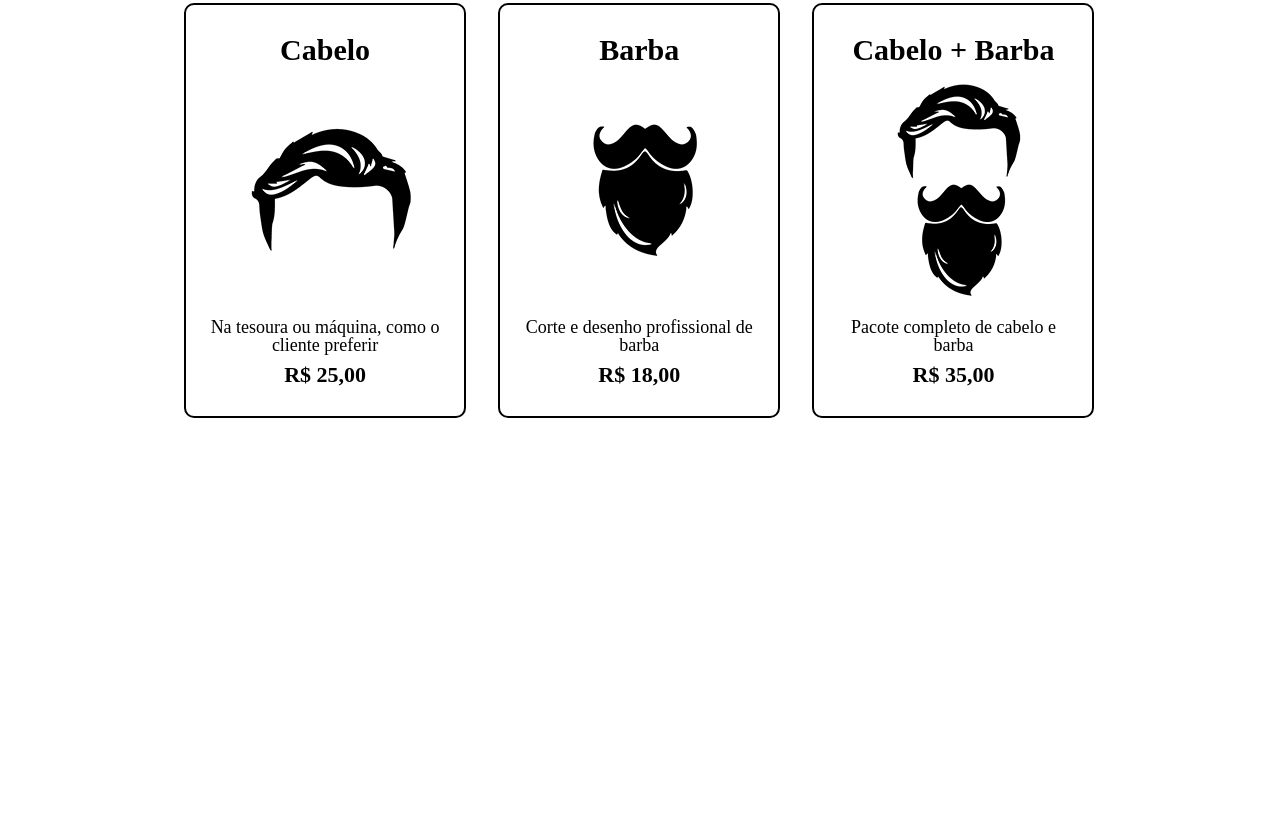
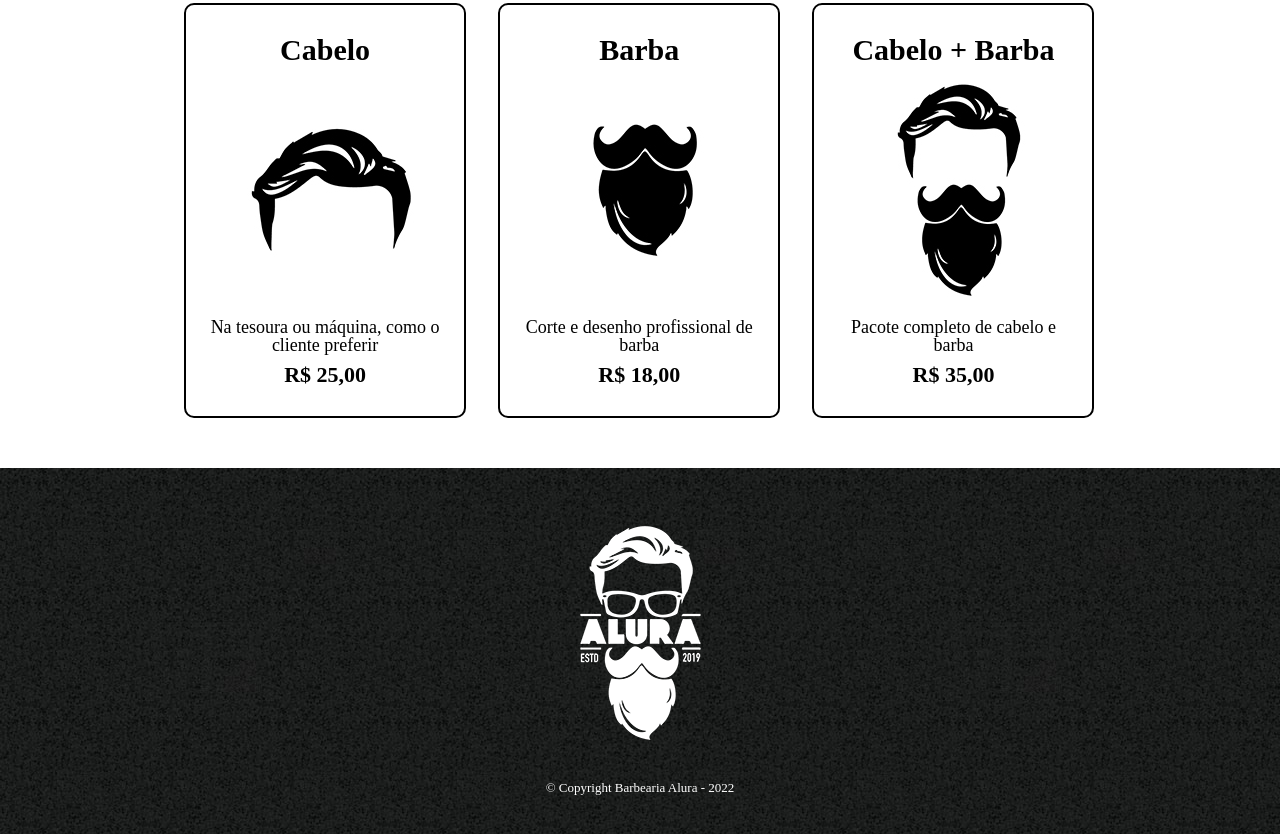
Before and after one commit to paulovieiraa/estudos-alura, a plain HTML site: page html - barbearia/produtos.html in a window 1280 px wide. Shown: the part 340-1174 px from the top of the page. Before the commit the page ends 808 px from the top, so only its background shows below. Drawn offline with Linux system fonts and the light colour scheme.

Commit message:
copyright

```diff
--- a/html - barbearia/produtos.css
+++ b/html - barbearia/produtos.css
@@ -78,3 +78,15 @@ nav a:hover{
     font-weight: bold;
     margin-top: 10px;
 }
+
+footer{
+    text-align: center;
+    background: url("imagens/bg.jpg");
+    padding: 40px 0;
+}
+
+.copyright{
+    color: white;
+    font-size: 13px;
+    margin-top: 20px;
+}
--- a/html - barbearia/produtos.html
+++ b/html - barbearia/produtos.html
@@ -50,6 +50,11 @@
             </li>
         </ul>
     </main>
+
+    <footer>
+        <img src="imagens/logo-branco.png">
+        <p class="copyright">&copy; Copyright Barbearia Alura - 2022</p>
+    </footer>
 </body>
 
 </html>
```
